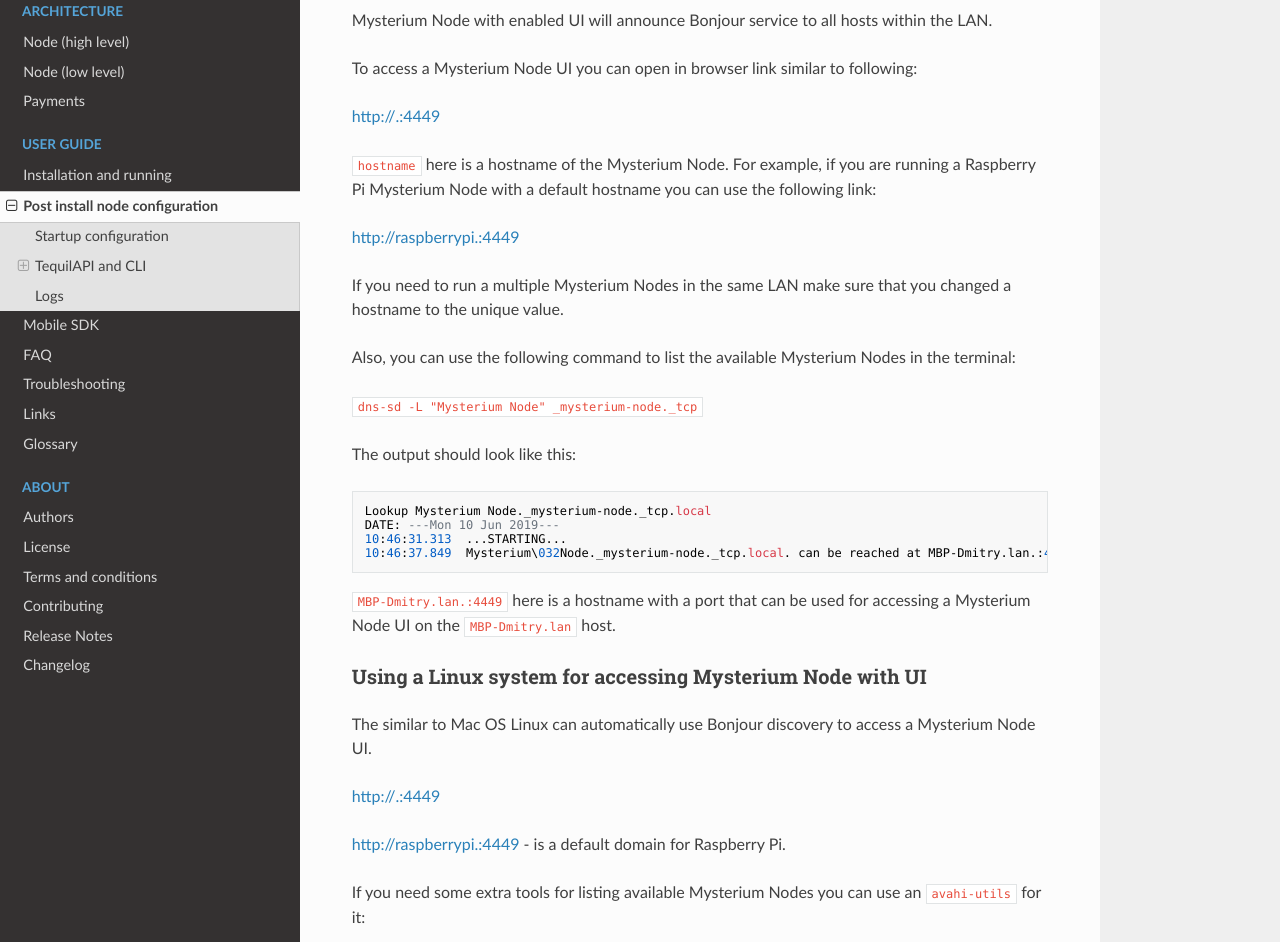
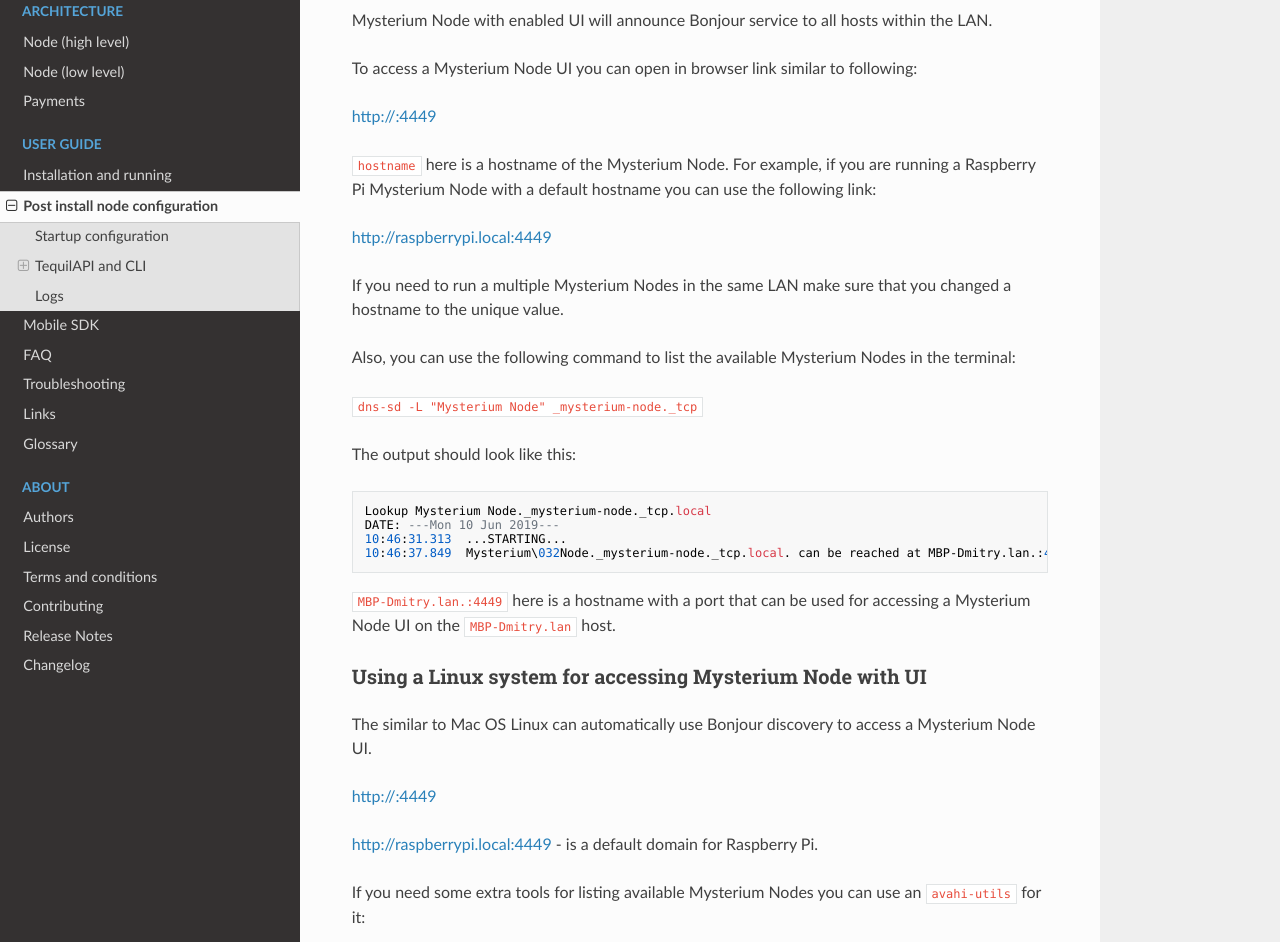
Before and after one commit to mysteriumnetwork/docs, an MkDocs documentation site: the page built from docs/user-guide/postinstall.md, in a window 1280 px wide and 1400 px high, scrolled down 3609 px. Shown: the part 151-1093 px from the top of the window. Built offline with MkDocs 1.6.1, drawn with Linux system fonts in a browser that asks for light colours; nearby versions of some CDN libraries; old or Windows-style settings are respelled for this version of MkDocs; part of the change alters nothing that is shown.

Commit message:
Full domain for raspberry bonjour discovery

```diff
--- a/docs/user-guide/postinstall.md
+++ b/docs/user-guide/postinstall.md
@@ -165,11 +165,11 @@ Mysterium Node with enabled UI will announce Bonjour service to all hosts within
 
 To access a Mysterium Node UI you can open in browser link similar to following:
 
-[http://<hostname>.:4449](http://<hostname>.:4449)
+[http://<hostname>:4449](http://<hostname>:4449)
 
 `hostname` here is a hostname of the Mysterium Node. For example, if you are running a Raspberry Pi Mysterium Node with a default hostname you can use the following link:
 
-[http://raspberrypi.:4449](http://raspberrypi.:4449)
+[http://raspberrypi.local:4449](http://raspberrypi.local:4449)
 
 If you need to run a multiple Mysterium Nodes in the same LAN make sure that you changed a hostname to the unique value.
 
@@ -192,9 +192,9 @@ DATE: ---Mon 10 Jun 2019---
 
 The similar to Mac OS Linux can automatically use Bonjour discovery to access a Mysterium Node UI.
 
-[http://<hostname>.:4449](http://<hostname>.:4449)
+[http://<hostname>:4449](http://<hostname>:4449)
 
-[http://raspberrypi.:4449](http://raspberrypi.:4449) - is a default domain for Raspberry Pi.
+[http://raspberrypi.local:4449](http://raspberrypi.local:4449) - is a default domain for Raspberry Pi.
 
 If you need some extra tools for listing available Mysterium Nodes you can use an `avahi-utils` for it:
 
```
